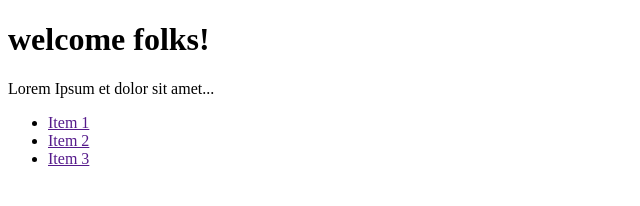
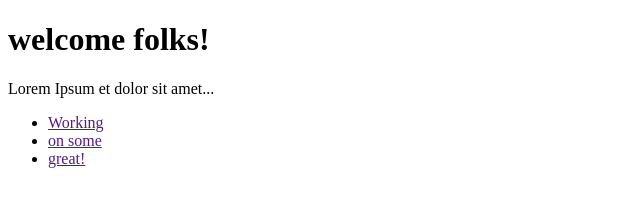
Before and after one commit to aegony/aegony.github.com, a plain HTML site: page index.html in a window 1280 px wide. Shown: the full height of the page, 0-640 px from the left. Drawn offline with Linux system fonts and the light colour scheme.

Commit message:
Update index.html

```diff
--- a/index.html
+++ b/index.html
@@ -14,9 +14,9 @@
     </div>
     <div id="footer">
       <ul>
-        <li><a href="" value="">Item 1</a></li>
-        <li><a href="" value="">Item 2</a></li>
-        <li><a href="" value="">Item 3</a></li>
+        <li><a href="" value="">Working</a></li>
+        <li><a href="" value="">on some</a></li>
+        <li><a href="" value="">great!</a></li>
       </ul>
     </div>
   </div>
```
